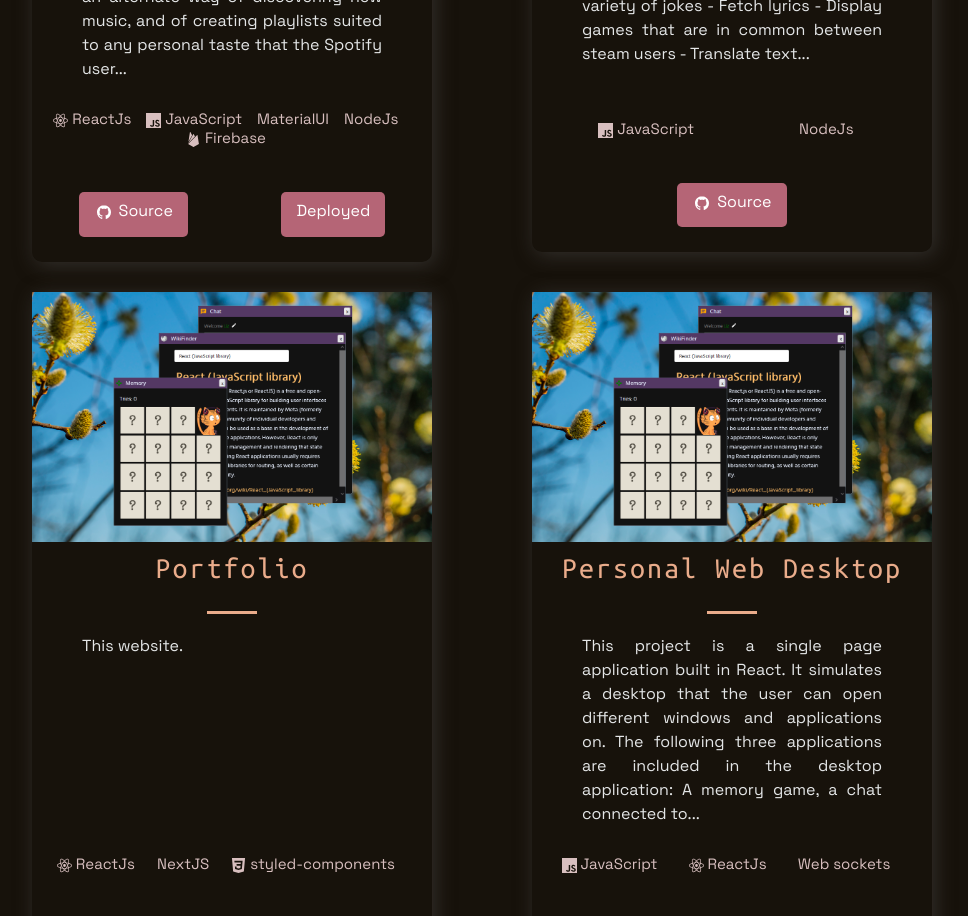
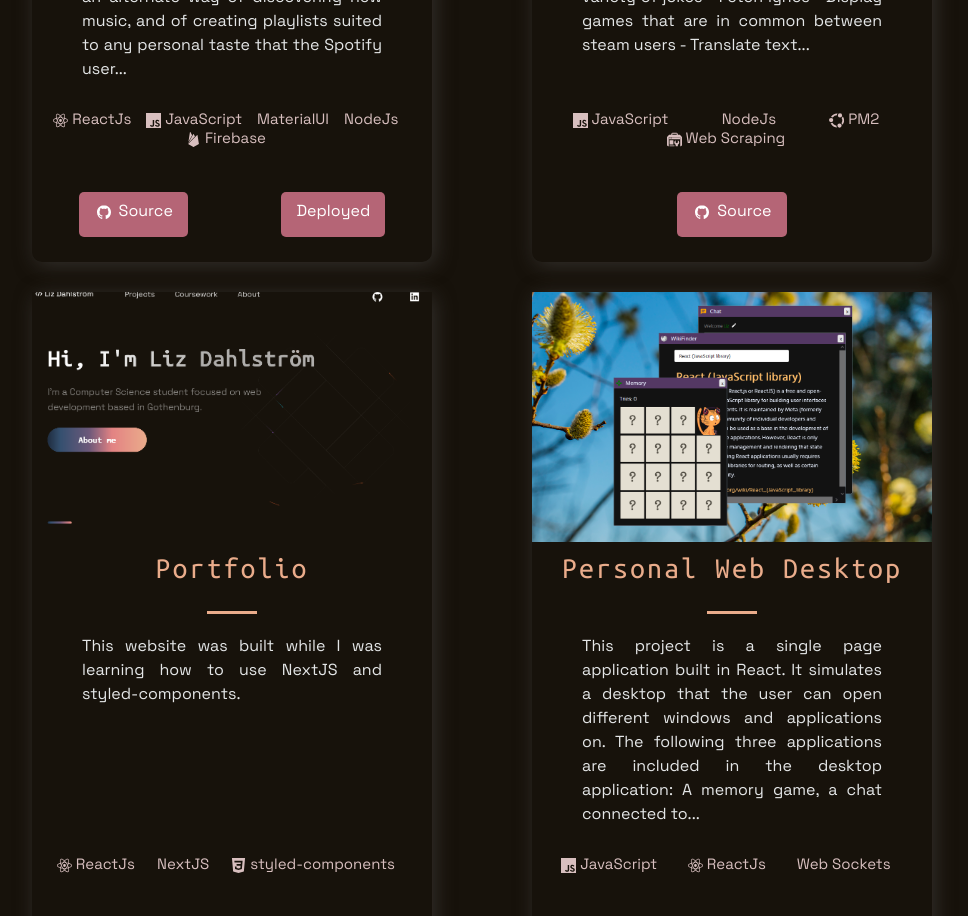
Before and after one commit to lizdahlstrom/lizdahlstrom.dev, a Next.js app: page / in a window 1280 px wide. Shown: the part 1340-2256 px from the top of the page, without its empty margins (158-1126 px from the left). Built offline with nearby package versions, Linux system fonts and the light colour scheme.

Commit message:
Add tags and edit text

```diff
--- a/src/components/About/About.js
+++ b/src/components/About/About.js
@@ -10,10 +10,12 @@ import {
 const About = () => {
   return (
     <Section id='about'>
+      <SectionDivider />
       <SectionTitle>About me</SectionTitle>
       <SectionText>
         <p>
-          My name is Liz. I code stuff, mostly in <strong>Java</strong> or <strong>JavaScript</strong>.
+          My name is Liz. I code stuff, mostly in <strong>Java</strong> or{' '}
+          <strong>JavaScript</strong>.
         </p>
         <br />
         <p>
--- a/src/components/Technologies/Technologies.js
+++ b/src/components/Technologies/Technologies.js
@@ -17,9 +17,11 @@ import {
 const Technologies = () => (
   <Section id='tech'>
     <SectionDivider />
+    <br />
     <SectionTitle>Technologies</SectionTitle>
     <SectionText>
-      A selection of web/software development and operations technologies I have used and feel comfortable with.
+      A selection of web/software development and operations technologies I have
+      used and feel comfortable with.
     </SectionText>
     <List>
       <ListItem>
--- a/src/constants/projects.js
+++ b/src/constants/projects.js
@@ -25,14 +25,14 @@ export const projects = [
       'A Discord bot built with the help of DiscordJS API and NodeJS. Ziggato can do the following:\n - Get gifs from Giphy\n - Convert currencies\n- Get a variety of jokes\n - Fetch lyrics\n- Display games that are in common between steam users\n - Translate text using Google translate\n- Unit conversion\n- Create Watch2Gether rooms\n - Search and display Wikipedia entries\n- Show synonyms or rhymes of words',
     ],
     image: '/images/ziggato.png',
-    tags: [tags.JavaScript, tags.NodeJs],
+    tags: [tags.JavaScript, tags.NodeJs, tags.PM2, tags['Web Scraping']],
     source: 'https://github.com/lizdahlstrom/ziggato',
     id: 1,
   },
   {
     title: 'Portfolio',
-    description: ['This website.'],
-    image: '/images/pwd.png',
+    description: ['This website was built while I was learning how to use NextJS and styled-components.'],
+    image: '/images/portfolio.png',
     tags: [tags.ReactJs, tags.NextJS, tags['styled-components']],
     source: 'https://github.com/lizdahlstrom/lizdahlstrom.dev',
     visit: '#',
@@ -44,7 +44,7 @@ export const projects = [
       'This project is a single page application built in React. It simulates a desktop that the user can open different windows and applications on. The following three applications are included in the desktop application: A memory game, a chat connected to a central chat channel using web sockets, and a Wikipedia search app.',
     ],
     image: '/images/pwd.png',
-    tags: [tags.JavaScript, tags.ReactJs, tags['Web sockets']],
+    tags: [tags.JavaScript, tags.ReactJs, tags['Web Sockets']],
     source: 'https://github.com/lizdahlstrom/Personal-Web-Desktop',
     id: 3,
   },
--- a/src/constants/tags.js
+++ b/src/constants/tags.js
@@ -1,3 +1,4 @@
+import { SiGooglesearchconsole } from 'react-icons/si';
 
 export const tags = {
   NodeJs: 'SiNodeDotJs',
@@ -10,7 +11,9 @@ export const tags = {
   // WebScraping: 'IoMdSearch',
   MongoDB: 'SiMongodb',
   ['styled-components']: 'SiCss3',
-  ['Web sockets']: 'SiSocketDotIo',
+  ['Web Sockets']: 'SiSocketDotIo',
+  PM2: 'SiUbuntu',
+  ['Web Scraping']: 'SiGooglesearchconsole',
 };
 
 Object.freeze(tags);
```
Also changed, not shown: public/images/portfolio.PNG (added).
